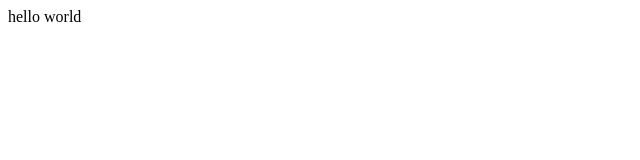
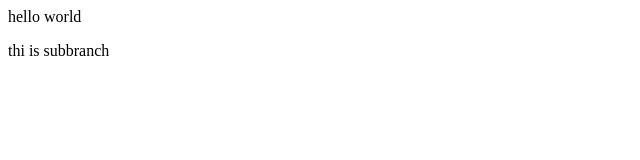
Before and after one commit to apgautham/demorepo, a plain HTML site: page index.html in a window 1280 px wide. Shown: the full height of the page, 0-640 px from the left. Drawn offline with Linux system fonts and the light colour scheme.

Commit message:
added a p tag

```diff
--- a/index.html
+++ b/index.html
@@ -1 +1,3 @@
 <html>hello world</html>
+
+<p>thi is subbranch</p>
```
